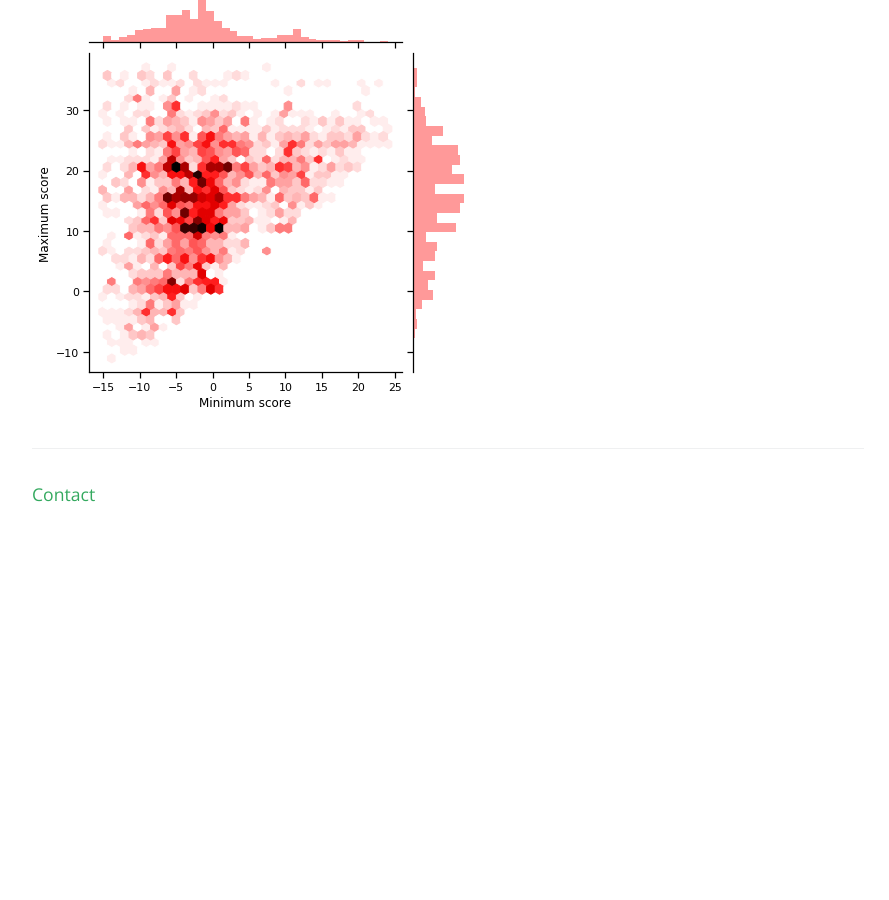
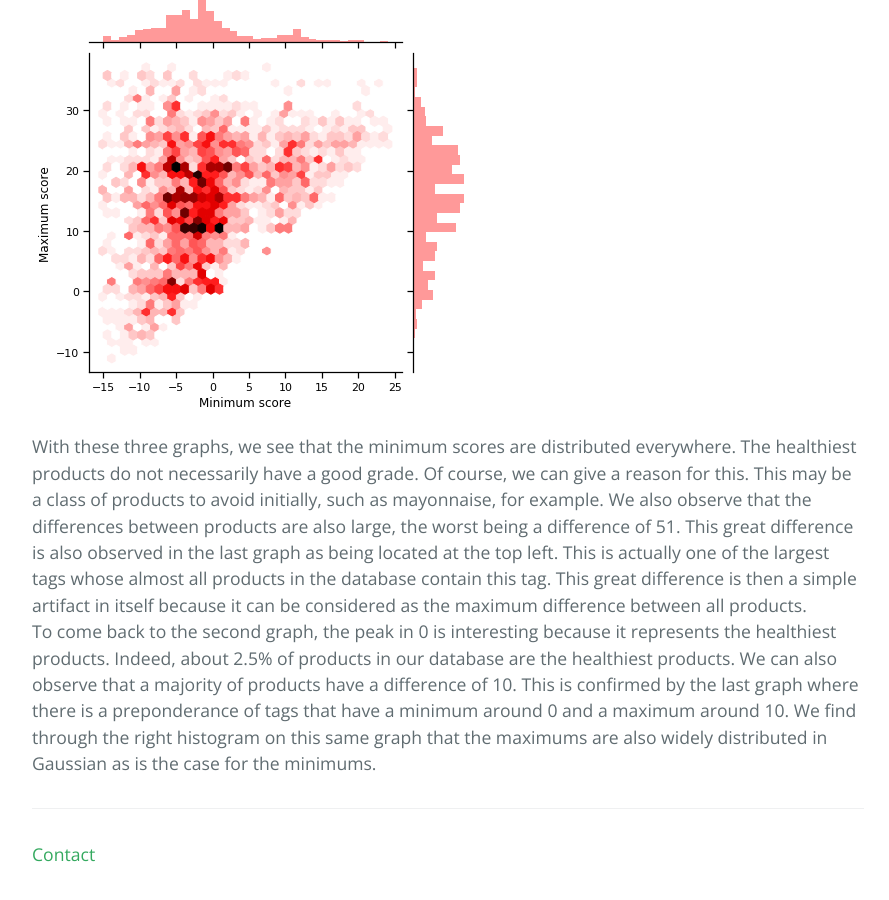
Before and after one commit to NutriTeam/Nutri_Score, a Jekyll site: the page built from algo.md, in a window 1280 px wide and 900 px high, scrolled down 3059 px. Shown: the whole window, without its empty margins (192-1081 px from the left). Built offline with Jekyll 4.4.1, drawn with Linux system fonts in a browser that asks for light colours; before the commit the page ends 3598 px from its top, so only the background shows below that.

Commit message:
Update algo.md

```diff
--- a/algo.md
+++ b/algo.md
@@ -39,3 +39,6 @@ We also calculated the difference between the score of each product and the mini
 To give an even better idea of the distribution of scores by tags, we have also calculated the maximum score. We then represent this graph as a scatter plot where the darker the point, the more tags are located at that point.
 
 ![png](./image/max_min_score.png)
+
+With these three graphs, we see that the minimum scores are distributed everywhere. The healthiest products do not necessarily have a good grade. Of course, we can give a reason for this. This may be a class of products to avoid initially, such as mayonnaise, for example. We also observe that the differences between products are also large, the worst being a difference of 51. This great difference is also observed in the last graph as being located at the top left. This is actually one of the largest tags whose almost all products in the database contain this tag. This great difference is then a simple artifact in itself because it can be considered as the maximum difference between all products.
+To come back to the second graph, the peak in 0 is interesting because it represents the healthiest products. Indeed, about 2.5% of products in our database are the healthiest products. We can also observe that a majority of products have a difference of 10. This is confirmed by the last graph where there is a preponderance of tags that have a minimum around 0 and a maximum around 10. We find through the right histogram on this same graph that the maximums are also widely distributed in Gaussian as is the case for the minimums.
```
